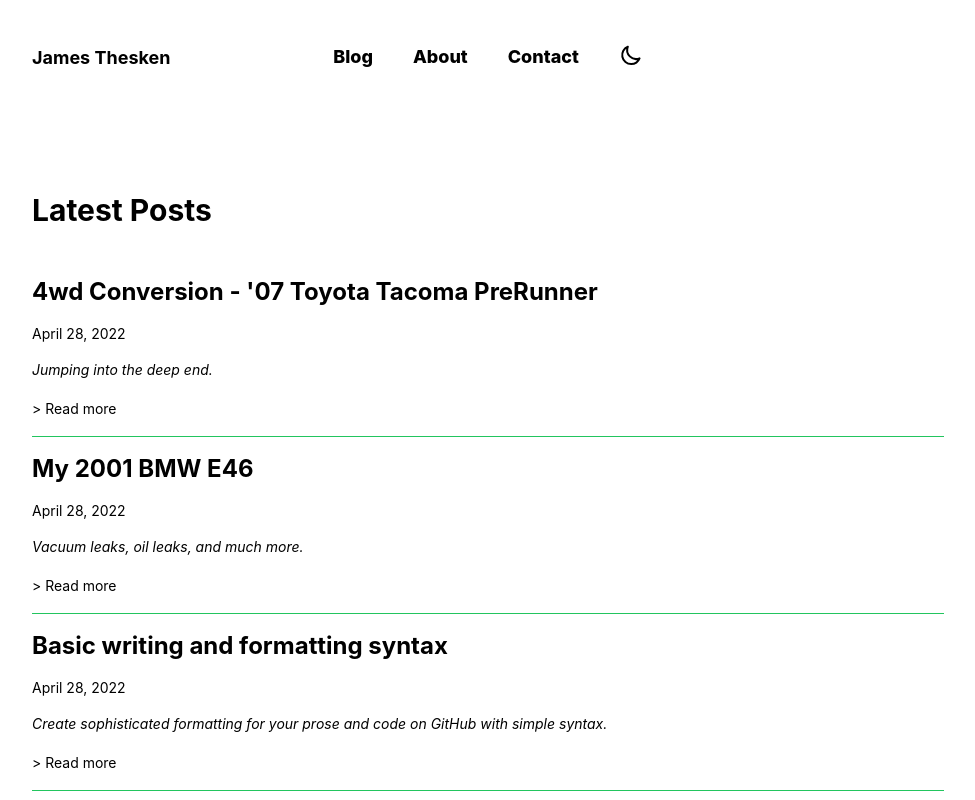
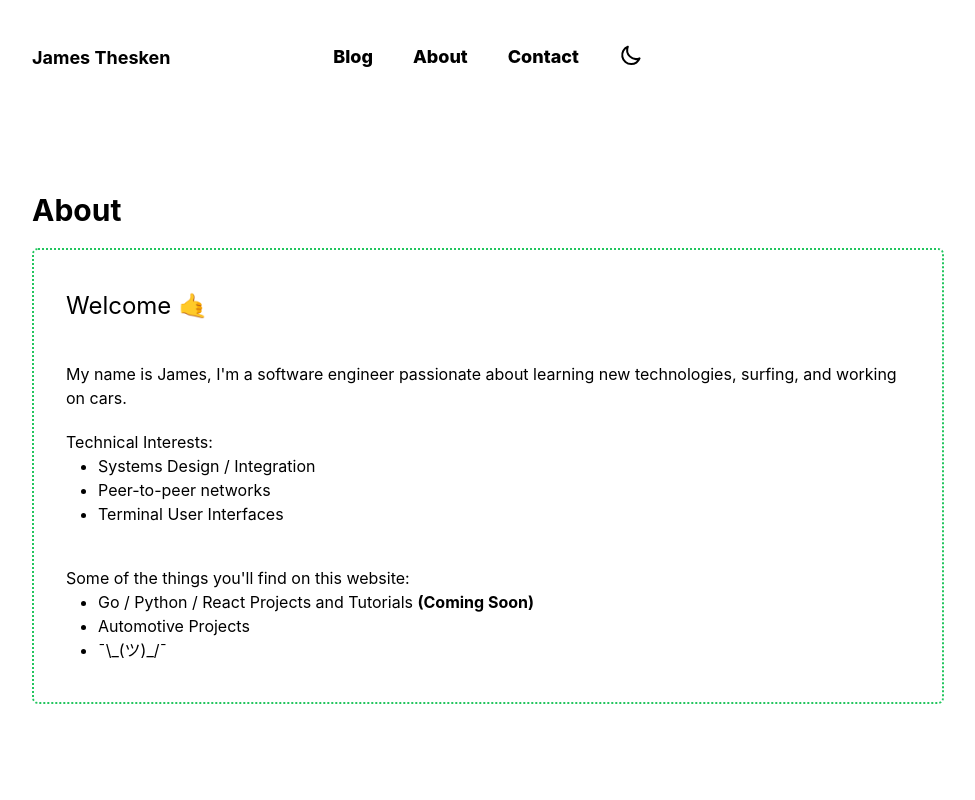
Before and after one commit to jamesthesken/james-blog, a Next.js app: page / in a window 1280 px wide. Shown: the top 800 px of the page, without its empty margins (152-1127 px from the left). Built offline with nearby package versions, Linux system fonts and the light colour scheme.

Commit message:
feat: about section on homepage

```diff
--- a/pages/index.tsx
+++ b/pages/index.tsx
@@ -17,8 +17,40 @@
 
 export default function Home({ posts }) {
   return (
+    <div>
     <div className='px-10'>
-      <h1 className="mt-24 mb-12 font-bold text-3xl">Latest Posts</h1>
+        <h1 className="mt-24 mb-5 font-bold text-3xl dark:text-terminal dark:[text-shadow:0_4px_8px_rgba(0,200,0,0.4)]">About</h1>
+        <div className='border-2 rounded-md border-green-500 border-dotted'>
+        <h3 className='px-8 mt-10 mb-5 text-2xl'>
+        Welcome 🤙
+        </h3>
+          <p className='px-8 mt-10 mb-5'>
+          My name is James, I'm a software engineer passionate about learning new technologies,
+          surfing, and working on cars.
+          </p>
+
+          <p className='px-8 mb-10'>
+          Technical Interests:
+          <ul className='list-disc px-8'>
+            <li> Systems Design / Integration </li>
+            <li> Peer-to-peer networks </li>
+            <li> Terminal User Interfaces </li>
+          </ul>
+          </p>
+
+          <p className='px-8 mb-10'>
+          Some of the things you'll find on this website:
+          <ul className='list-disc px-8'>
+            <li>Go / Python / React Projects and Tutorials <strong className='dark:text-terminal dark:[text-shadow:0_4px_8px_rgba(0,200,0,0.4)]'>(Coming Soon)</strong></li>
+            <li>Automotive Projects</li>
+            <li> ¯\_(ツ)_/¯</li>
+          </ul>
+          </p>
+        </div>
+
+      </div>
+      <div className='px-10'>
+        <h1 className="mt-24 mb-12 font-bold text-3xl dark:text-terminal dark:[text-shadow:0_4px_8px_rgba(0,200,0,0.4)]">Latest Posts</h1>
         {posts['allPostsData'].map((post) => (
           <PostCard
             key={post.slug}
@@ -29,5 +61,6 @@
           />
         ))}
       </div>
+    </div>
   );
 }
```
Lines whose indentation alone changed are shown as unchanged.
